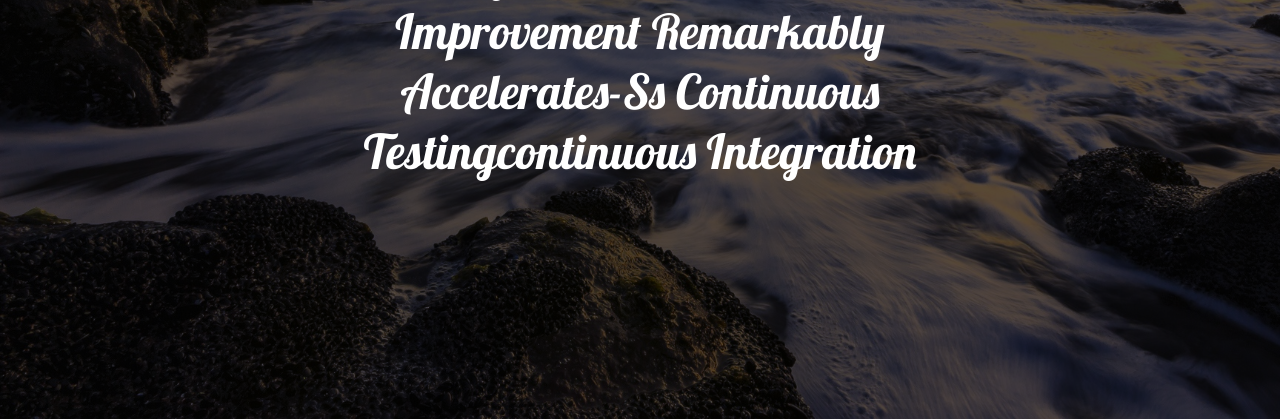
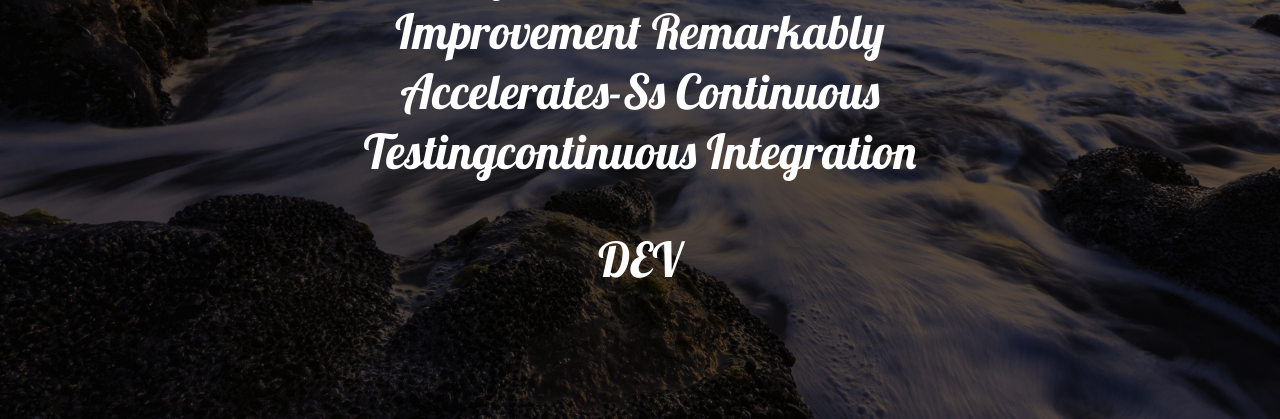
Before and after one commit to DenisPlastinin/cicd-buzz, a Flask app: page / in a window 1280 px wide. Shown: the part 381-800 px from the top of the page. Run offline with Flask 2, Linux system fonts and the light colour scheme.

Commit message:
test DEV

```diff
--- a/templates/index.html
+++ b/templates/index.html
@@ -29,6 +29,7 @@
   <body>
     <div class="buzz">
       <p class="buzz">{{ buzz }}</p>
+      <p class="buzz">DEV</p>
     </div>
   </body>
 </html>
```
